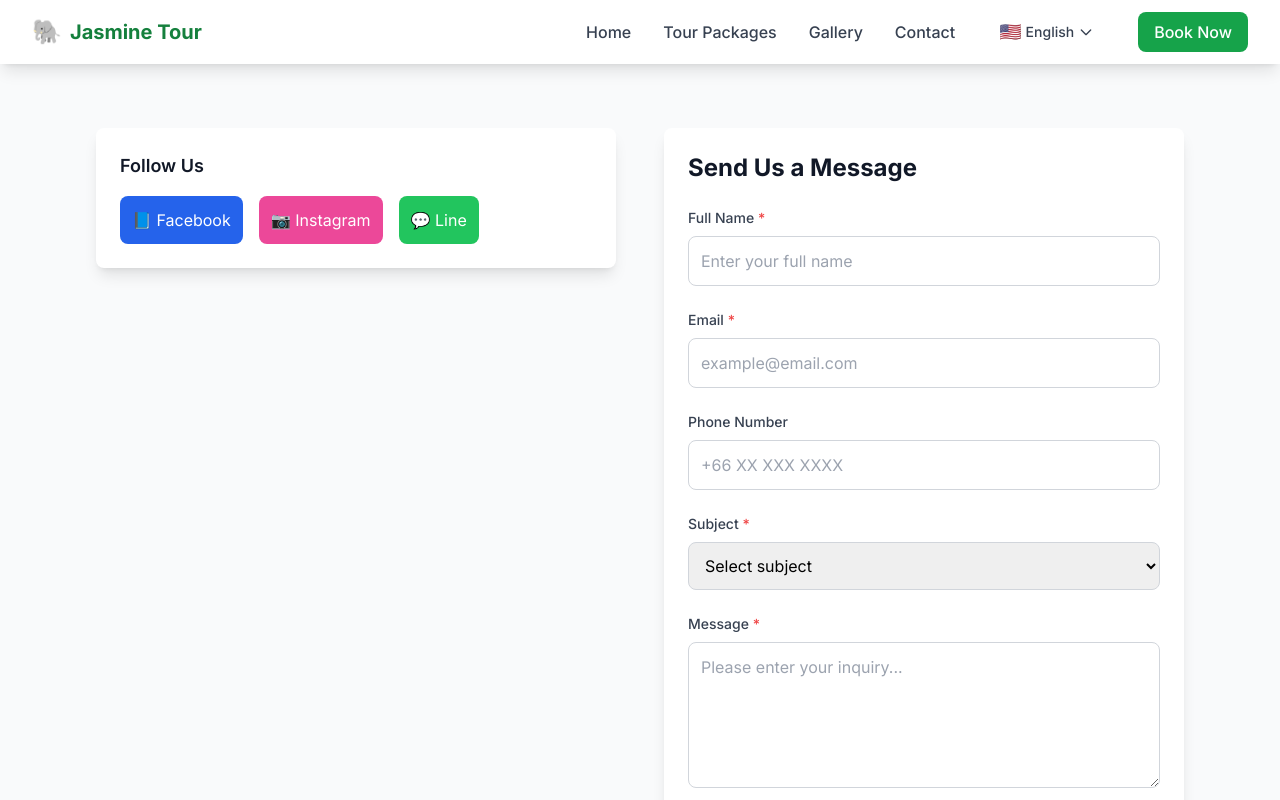
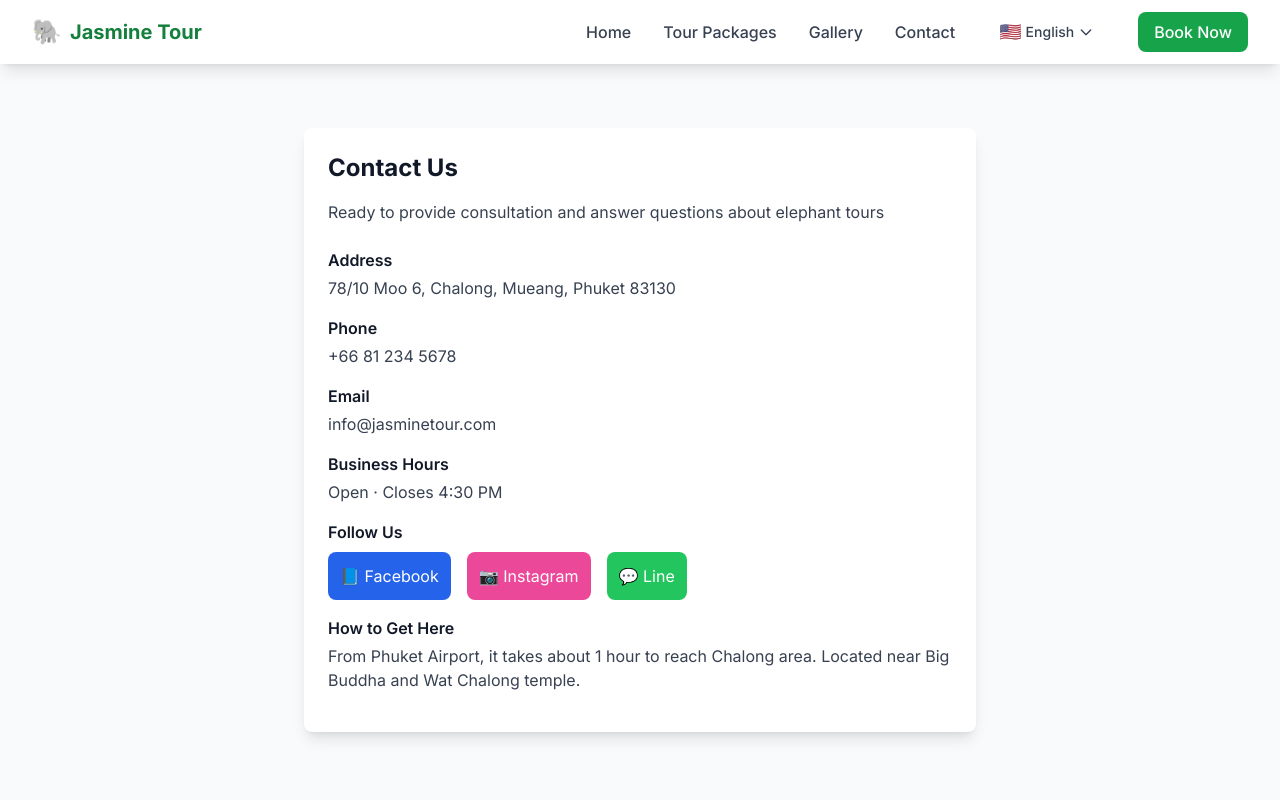
Before and after one commit to werawat2meow/Elephant, a Next.js app: page /contact in a window 1280 px wide. Shown: the top 800 px of the page. Built offline with nearby package versions, Linux system fonts and the light colour scheme.

Commit message:
update line

```diff
--- a/src/app/contact/page.tsx
+++ b/src/app/contact/page.tsx
@@ -4,11 +4,13 @@ import { useLanguage } from '../../contexts/LanguageContext'
 import Button from '../../components/Button'
 
 export default function ContactPage() {
+    const [showLineQR, setShowLineQR] = useState(false)
   const { currentLang } = useLanguage()
   const [formData, setFormData] = useState({
     name: '',
     email: '',
     phone: '',
+    whatsapp: '',
     subject: '',
     message: ''
   })
@@ -222,19 +224,37 @@ export default function ContactPage() {
   const handleSubmit = async (e: React.FormEvent) => {
     e.preventDefault()
     setIsSubmitting(true)
-
-    // Simulate form submission
-    setTimeout(() => {
-      setIsSubmitting(false)
+    try {
+      const res = await fetch('/api/booking-notify', {
+        method: 'POST',
+        headers: { 'Content-Type': 'application/json' },
+        body: JSON.stringify({
+          name: formData.name,
+          email: formData.email,
+          phone: formData.phone,
+          whatsapp: formData.whatsapp,
+          subject: formData.subject,
+          message: formData.message,
+          from: 'contact'
+        })
+      })
+      if (res.ok) {
         alert(currentLang === 'th' ? 'ส่งข้อความเรียบร้อยแล้ว!' : 'Message sent successfully!')
         setFormData({
           name: '',
           email: '',
           phone: '',
+          whatsapp: '',
           subject: '',
           message: ''
         })
-    }, 2000)
+      } else {
+        alert(currentLang === 'th' ? 'เกิดข้อผิดพลาดในการส่ง!' : 'Error sending message!')
+      }
+    } catch (err) {
+      alert(currentLang === 'th' ? 'เชื่อมต่อ API ไม่สำเร็จ!' : 'API connection error!')
+    }
+    setIsSubmitting(false)
   }
 
   const handleInputChange = (e: React.ChangeEvent<HTMLInputElement | HTMLTextAreaElement | HTMLSelectElement>) => {
@@ -250,132 +270,64 @@ export default function ContactPage() {
       {/* Contact Content */}
       <section className="py-16 bg-gray-50">
         <div className="max-w-6xl mx-auto px-4 sm:px-6 lg:px-8">
-          <div className="grid lg:grid-cols-2 gap-12">
-
-            {/* Contact Information */}
-            <div>
-              {/* Social Media */}
+          <div className="max-w-2xl mx-auto">
             <div className="bg-white rounded-lg shadow-lg p-6 mb-8">
-                <h3 className="text-lg font-semibold text-gray-900 mb-4">
-                  {currentContent.social}
-                </h3>
-                <div className="flex space-x-4">
-                  <a href="#" className="bg-blue-600 text-white p-3 rounded-lg hover:bg-blue-700 transition-colors">
-                    📘 Facebook
-                  </a>
-                  <a href="#" className="bg-pink-500 text-white p-3 rounded-lg hover:bg-pink-600 transition-colors">
-                    📷 Instagram
-                  </a>
-                  <a href="#" className="bg-green-500 text-white p-3 rounded-lg hover:bg-green-600 transition-colors">
+              <h2 className="text-2xl font-bold text-gray-900 mb-4">{currentContent.title}</h2>
+              <p className="mb-6 text-gray-700">{currentContent.subtitle}</p>
+              <div className="mb-4">
+                <div className="font-semibold text-gray-900 mb-1">{currentContent.address}</div>
+                <div className="text-gray-700">{currentContent.addressDetail}</div>
+              </div>
+              <div className="mb-4">
+                <div className="font-semibold text-gray-900 mb-1">{currentContent.phone}</div>
+                <div className="text-gray-700">+66 81 234 5678</div>
+              </div>
+              <div className="mb-4">
+                <div className="font-semibold text-gray-900 mb-1">{currentContent.email}</div>
+                <div className="text-gray-700">info@jasminetour.com</div>
+              </div>
+              <div className="mb-4">
+                <div className="font-semibold text-gray-900 mb-1">{currentContent.hours}</div>
+                <div className="text-gray-700">{currentContent.hoursDetail}</div>
+              </div>
+              <div className="mb-4">
+                <div className="font-semibold text-gray-900 mb-1">{currentContent.social}</div>
+                <div className="flex space-x-4 mt-2">
+                  <a href="#" className="bg-blue-600 text-white p-3 rounded-lg hover:bg-blue-700 transition-colors">📘 Facebook</a>
+                  <a href="#" className="bg-pink-500 text-white p-3 rounded-lg hover:bg-pink-600 transition-colors">📷 Instagram</a>
+                  <button
+                    type="button"
+                    className="bg-green-500 text-white p-3 rounded-lg hover:bg-green-600 transition-colors"
+                    onClick={() => setShowLineQR(true)}
+                  >
                     💬 Line
-                  </a>
+                  </button>
+                </div>
+                {/* Line QR Modal */}
+                {showLineQR && (
+                  <div className="fixed inset-0 z-50 flex items-center justify-center bg-black bg-opacity-50">
+                    <div className="bg-white rounded-lg shadow-lg p-6 max-w-xs w-full relative">
+                      <button
+                        className="absolute top-2 right-2 text-gray-500 hover:text-gray-700 text-xl"
+                        onClick={() => setShowLineQR(false)}
+                        aria-label="Close"
+                      >
+                        ×
+                      </button>
+                      <h3 className="text-lg font-semibold text-center mb-4">Add Line Official</h3>
+                      <img
+                        src="/images/elephants/gallery/line.jpg"
+                        alt="Line QR Code"
+                        className="w-full h-auto rounded"
+                      />
+                      <p className="mt-4 text-center text-gray-700">Scan QR Code to chat with us on LINE</p>
                     </div>
                   </div>
+                )}
               </div>
-
-            {/* Contact Form */}
-            <div>
-              <div className="bg-white rounded-lg shadow-lg p-6">
-                <h2 className="text-2xl font-bold text-gray-900 mb-6">
-                  {currentContent.form.title}
-                </h2>
-
-                <form onSubmit={handleSubmit} className="space-y-6">
-                  {/* Name */}
-                  <div>
-                    <label className="block text-sm font-medium text-gray-700 mb-2">
-                      {currentContent.form.name} <span className="text-red-500">*</span>
-                    </label>
-                    <input
-                      type="text"
-                      name="name"
-                      required
-                      value={formData.name}
-                      onChange={handleInputChange}
-                      className="w-full p-3 border border-gray-300 rounded-lg focus:ring-2 focus:ring-green-500 focus:border-green-500"
-                      placeholder={currentContent.form.placeholders.name}
-                    />
-                  </div>
-
-                  {/* Email */}
-                  <div>
-                    <label className="block text-sm font-medium text-gray-700 mb-2">
-                      {currentContent.form.email} <span className="text-red-500">*</span>
-                    </label>
-                    <input
-                      type="email"
-                      name="email"
-                      required
-                      value={formData.email}
-                      onChange={handleInputChange}
-                      className="w-full p-3 border border-gray-300 rounded-lg focus:ring-2 focus:ring-green-500 focus:border-green-500"
-                      placeholder={currentContent.form.placeholders.email}
-                    />
-                  </div>
-
-                  {/* Phone */}
-                  <div>
-                    <label className="block text-sm font-medium text-gray-700 mb-2">
-                      {currentContent.form.phone}
-                    </label>
-                    <input
-                      type="tel"
-                      name="phone"
-                      value={formData.phone}
-                      onChange={handleInputChange}
-                      className="w-full p-3 border border-gray-300 rounded-lg focus:ring-2 focus:ring-green-500 focus:border-green-500"
-                      placeholder={currentContent.form.placeholders.phone}
-                    />
-                  </div>
-
-                  {/* Subject */}
-                  <div>
-                    <label className="block text-sm font-medium text-gray-700 mb-2">
-                      {currentContent.form.subject} <span className="text-red-500">*</span>
-                    </label>
-                    <select
-                      name="subject"
-                      required
-                      value={formData.subject}
-                      onChange={handleInputChange}
-                      className="w-full p-3 border border-gray-300 rounded-lg focus:ring-2 focus:ring-green-500 focus:border-green-500"
-                    >
-                      <option value="">{currentContent.form.placeholders.subject}</option>
-                      {currentContent.form.subjects.map((subject, index) => (
-                        <option key={index} value={subject}>
-                          {subject}
-                        </option>
-                      ))}
-                    </select>
-                  </div>
-
-                  {/* Message */}
-                  <div>
-                    <label className="block text-sm font-medium text-gray-700 mb-2">
-                      {currentContent.form.message} <span className="text-red-500">*</span>
-                    </label>
-                    <textarea
-                      name="message"
-                      required
-                      rows={5}
-                      value={formData.message}
-                      onChange={handleInputChange}
-                      className="w-full p-3 border border-gray-300 rounded-lg focus:ring-2 focus:ring-green-500 focus:border-green-500"
-                      placeholder={currentContent.form.placeholders.message}
-                    />
-                  </div>
-
-                  {/* Submit Button */}
-                  <Button
-                    type="submit"
-                    variant="primary"
-                    size="lg"
-                    disabled={isSubmitting}
-                    className="w-full bg-green-600 hover:bg-green-700"
-                  >
-                    {isSubmitting ? currentContent.form.sending : currentContent.form.send}
-                  </Button>
-                </form>
+              <div className="mb-4">
+                <div className="font-semibold text-gray-900 mb-1">{currentContent.directions}</div>
+                <div className="text-gray-700">{currentContent.directionsText}</div>
               </div>
             </div>
           </div>
```
Also changed, not shown: public/images/elephants/gallery/line.jpg (added). Lines whose indentation alone changed are shown as unchanged.
